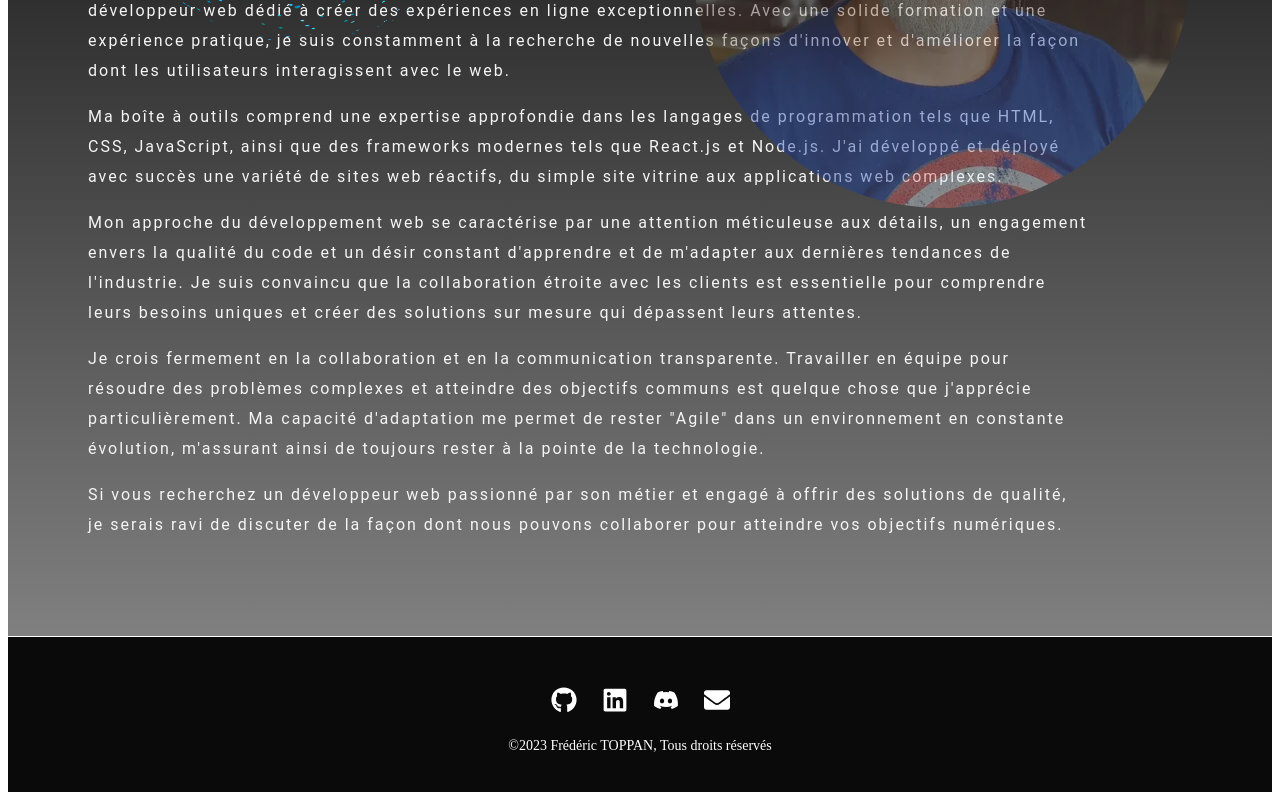
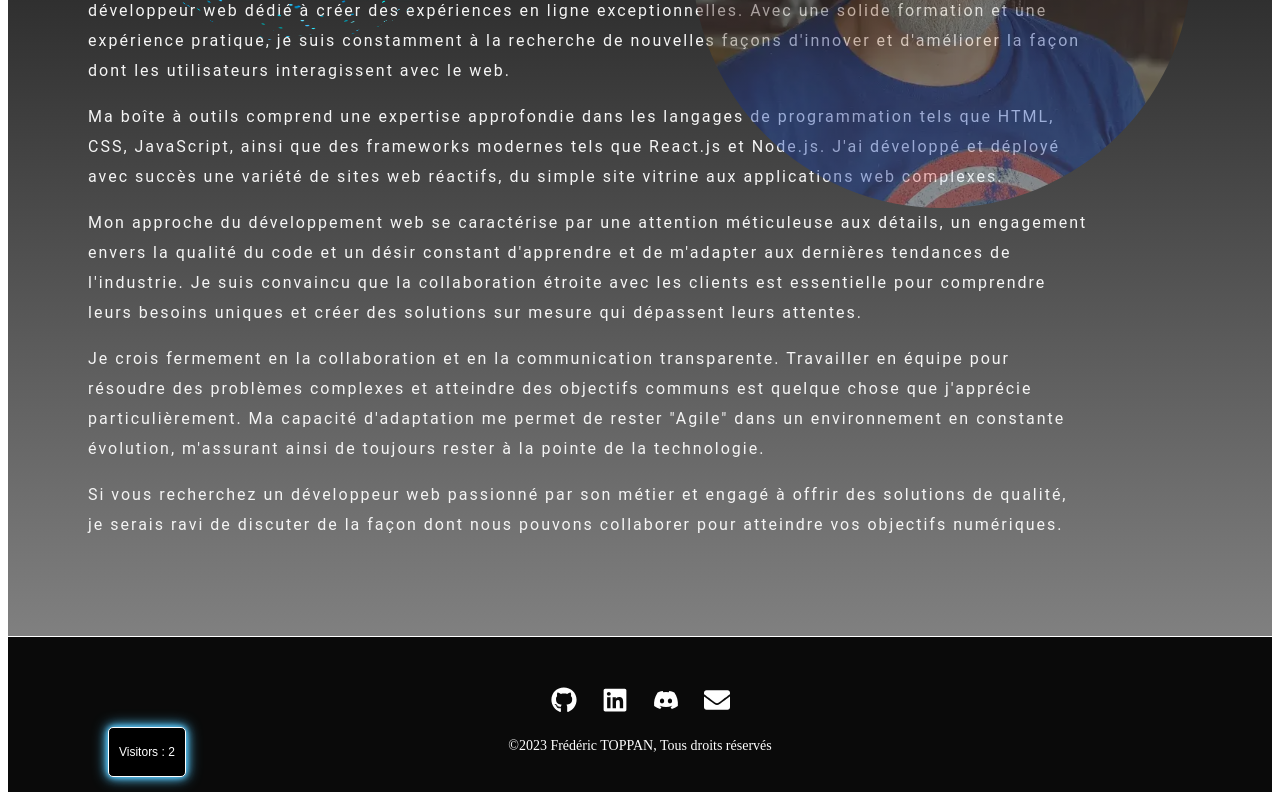
Before and after one commit to 2312-1972/PORTFOLIO, a React (Create React App) app in the folder mon-portfolio/: page / in a window 1280 px wide. Shown: the part 689-1489 px from the top of the page. Built offline with nearby package versions, Linux system fonts and the light colour scheme.

Commit message:
ajout counter and css style

```diff
--- a/mon-portfolio/src/components/Footer.js
+++ b/mon-portfolio/src/components/Footer.js
@@ -1,17 +1,31 @@
-import React from 'react';
+import React, { useState, useEffect } from 'react';
 import { Link } from 'react-router-dom';
 import { FaGithub, FaLinkedin, FaEnvelope, FaDiscord } from 'react-icons/fa';
 import '../style.css';
 
 const Footer = () => {
+  const [visitCount, setVisitCount] = useState(0);
+
+  useEffect(() => {
+    // Récupérer le compteur depuis le localStorage
+    const visits = localStorage.getItem('visitCount') || 0;
+    const updatedVisits = parseInt(visits) + 1;
+
+    // Mettre à jour le compteur dans le localStorage
+    localStorage.setItem('visitCount', updatedVisits);
+
+    // Mettre à jour l'état
+    setVisitCount(updatedVisits);
+  }, []);
+
   return (
     <footer id='CV' className='back-footer'>
       <div className='a'>
-       <Link to={'https://github.com/2312-1972'} aria-label="GitHub" style={{ fontSize: '26px' }}>
+        <Link to={'https://github.com/2312-1972'} aria-label="GitHub" style={{ fontSize: '26px' }}>
           <span className="sr-only">GitHub</span>
           <FaGithub />
         </Link>
-       <Link to={'https://www.linkedin.com/in/frederic-t-283ab24b/'} aria-label="LinkedIn" style={{ fontSize: '26px' }}>
+        <Link to={'https://www.linkedin.com/in/frederic-t-283ab24b/'} aria-label="LinkedIn" style={{ fontSize: '26px' }}>
           <span className="sr-only">LinkedIn</span>
           <FaLinkedin />
         </Link>
@@ -24,7 +38,14 @@ const Footer = () => {
           <FaEnvelope />
         </Link>
       </div>
-   <h4 style={{ fontSize: '14px', color: 'white', width: 'auto',fontFamily:'oxygen',fontWeight:'300'}}>©2023 Frédéric TOPPAN, Tous droits réservés </h4>
+      <h4 style={{ fontSize: '14px', color: 'white', width: 'auto', fontFamily: 'oxygen', fontWeight: '300' }}>
+        ©2023 Frédéric TOPPAN, Tous droits réservés
+      </h4>
+
+      {/* Afficher le compteur de visites */}
+      <div className="visit-counter">
+        <p>Visitors : {visitCount}</p>
+      </div>
     </footer>
   );
 };
--- a/mon-portfolio/src/style.css
+++ b/mon-portfolio/src/style.css
@@ -544,6 +544,21 @@ span {
   align-items: center;
   border-top: 1px solid white;
   padding-top: 50px;
+  position: relative;
+}
+.visit-counter {
+  position: absolute;
+  bottom: 15px;
+  left: 100px;
+  font-size: 12px;
+  color: white;
+  font-family: 'Oxygen', sans-serif;
+  background-color: black;
+  padding: 5px 10px;
+  border-radius: 5px;
+  font-weight: 300;
+  border: 1px solid white;
+  box-shadow: 0 0 5px #4fc3f7, 0 0 10px #65c8f7, 0 0 15px #4fc3f7;
 }
 
 .a {
@@ -567,6 +582,7 @@ span {
   padding: 10px 15px;
   border-radius: 5px;
   cursor: pointer;
+  box-shadow: 0 0 5px #4fc3f7, 0 0 10px #65c8f7, 0 0 15px #4fc3f7;
 }
 
 .scroll-to-top-button.visible {
@@ -683,5 +699,12 @@ span {
     .skills-container {
       justify-content: center;
     }
+    .visit-counter {
+      position: absolute;
+      bottom: 25px;
+      left: 20px;
+      font-size: 10px;
+      padding: 2px 4px;
+    }
   }
 }
```
Also changed, not shown: 1 other file (tests, documents, lock files or other folders).
